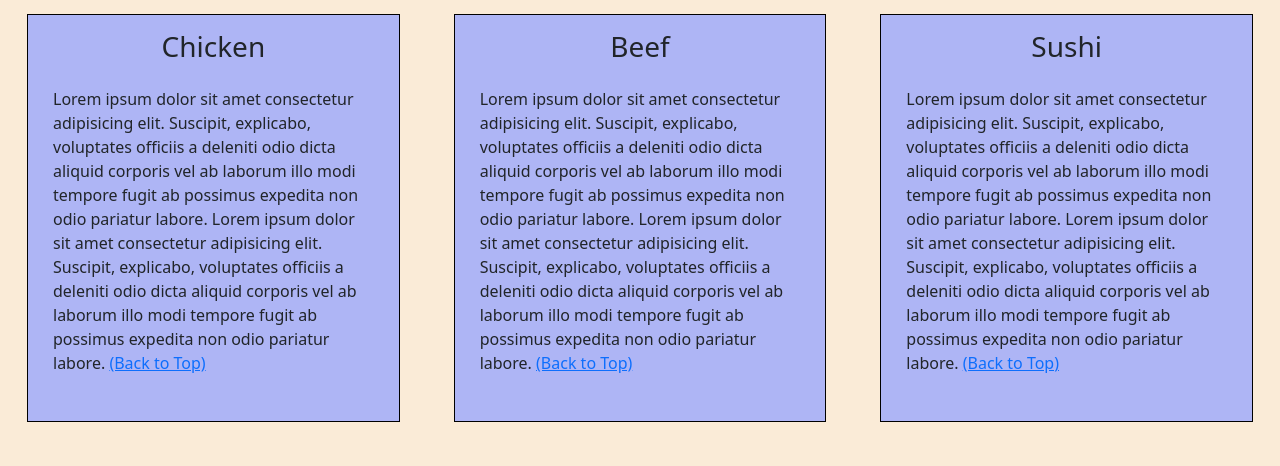
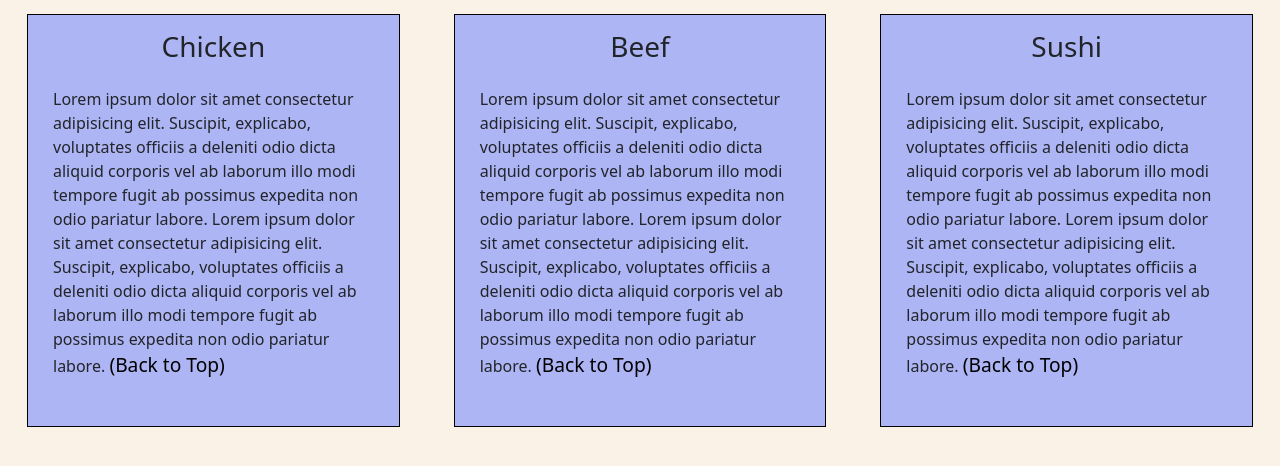
Before and after one commit to AnnMyroshnichenko/module-3, a plain HTML site: page index.html in a window 1280 px wide. Shown: the part 180-646 px from the top of the page. Drawn offline with nearby package versions, Linux system fonts and the light colour scheme.

Commit message:
style.css was changed

```diff
--- a/style.css
+++ b/style.css
@@ -38,7 +38,7 @@ button.navbar-toggler {
 }
 
 body {
-  background-color: antiquewhite;
+  background-color: rgb(250, 242, 231);
 }
 
 #menu-header {
@@ -58,8 +58,8 @@ section p {
   padding: 15px;
 }
 
-#back-to-top {
-  font-size: 1.4em;
+section a {
+  font-size: 1.2em;
   color: black;
   font-weight: 400;
   text-decoration: none;
```
